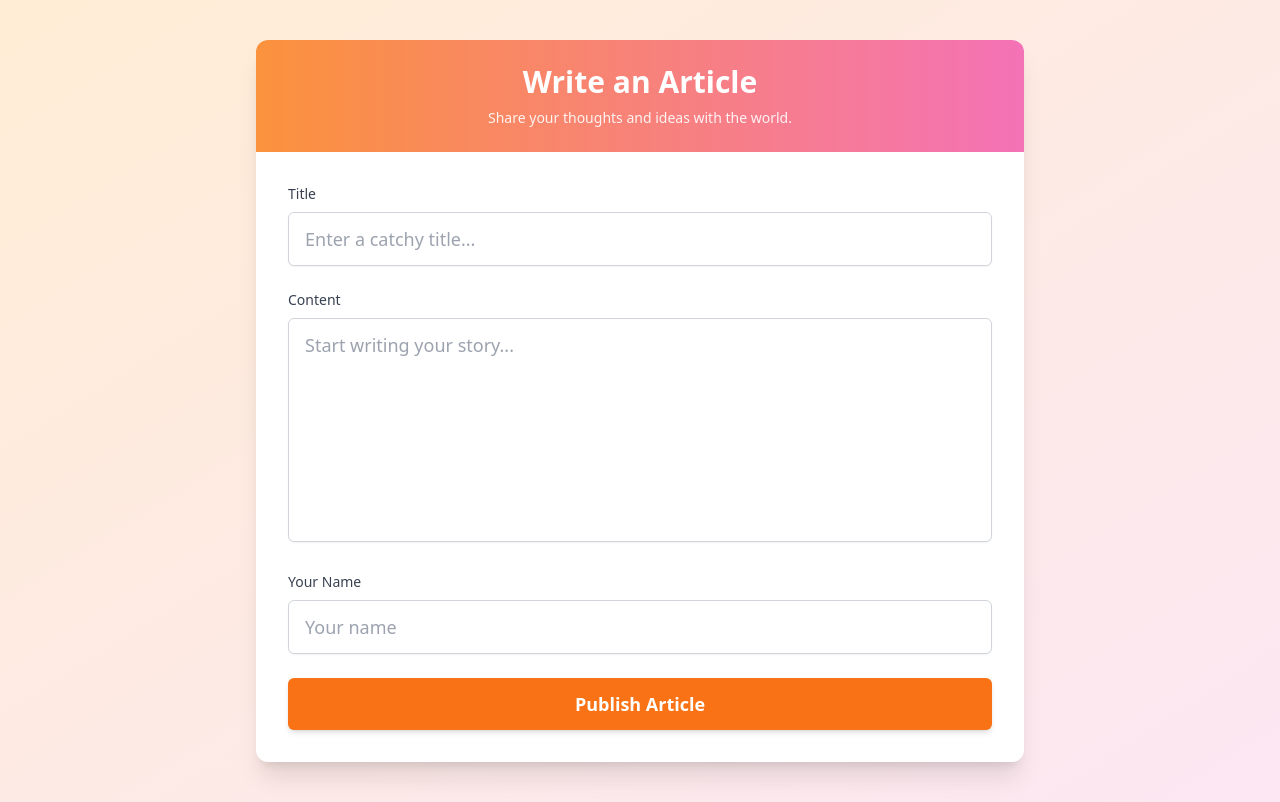
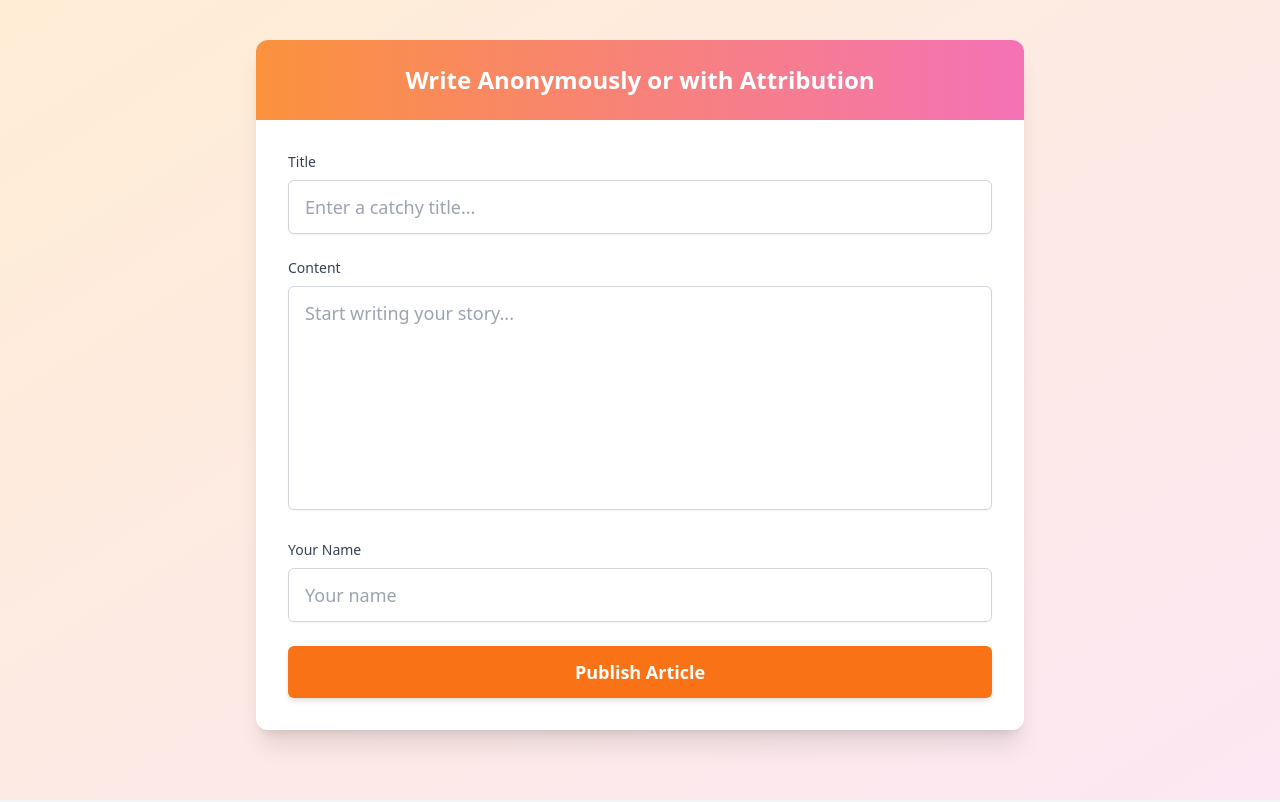
Before and after one commit to nishantb66/Community-Article, a Next.js app in the folder article-platform-frontend/: page /create in a window 1280 px wide. Built offline with nearby package versions, Linux system fonts and the light colour scheme.

Commit message:
Update page.js

```diff
--- a/article-platform-frontend/src/app/create/page.js
+++ b/article-platform-frontend/src/app/create/page.js
@@ -1,12 +1,15 @@
 "use client";
 
 import { useState } from "react";
+import { useRouter } from "next/navigation";
 
 const CreateArticle = () => {
   const [title, setTitle] = useState("");
   const [content, setContent] = useState("");
   const [author, setAuthor] = useState("");
   const [loading, setLoading] = useState(false);
+  const [notification, setNotification] = useState(false);
+  const router = useRouter();
 
   const handleSubmit = async () => {
     if (!title || !content || !author) {
@@ -30,10 +33,16 @@ const CreateArticle = () => {
       });
 
       if (response.ok) {
-        alert("Article created successfully!");
+        const data = await response.json(); // Assuming the API returns the created article object
         setTitle("");
         setContent("");
         setAuthor("");
+        setNotification(true); // Show notification
+
+        setTimeout(() => {
+          setNotification(false); // Hide notification after 3 seconds
+          router.push(`/article/${data._id}`); // Redirect to the article page
+        }, 3000);
       } else {
         alert("Failed to create article.");
       }
@@ -46,13 +55,38 @@ const CreateArticle = () => {
   };
 
   return (
-    <div className="bg-gradient-to-br from-orange-100 to-pink-100 min-h-screen py-10 px-6">
+    <div className="bg-gradient-to-br from-orange-100 to-pink-100 min-h-screen py-10 px-6 relative">
+      {/* Notification */}
+      {notification && (
+        <div className="fixed top-5 left-1/2 transform -translate-x-1/2 z-50">
+          <div className="bg-green-500 text-white py-2 px-6 rounded-lg shadow-md flex items-center">
+            <div className="mr-2 text-lg font-semibold">✔</div>
+            <span>Article published successfully!</span>
+          </div>
+          <div className="w-full bg-green-400 h-1 mt-1 relative">
+            <div
+              className="bg-green-600 h-full animate-[reverseLoader_3s_linear] absolute"
+              style={{ animation: "reverseLoader 3s linear forwards" }}
+            ></div>
+          </div>
+          <style jsx>{`
+            @keyframes reverseLoader {
+              0% {
+                width: 100%;
+              }
+              100% {
+                width: 0;
+              }
+            }
+          `}</style>
+        </div>
+      )}
+
       <div className="max-w-3xl mx-auto bg-white shadow-xl rounded-xl overflow-hidden">
         <div className="bg-gradient-to-r from-orange-400 to-pink-400 py-6 px-8 text-white">
-          <h1 className="text-3xl font-bold text-center">Write an Article</h1>
-          <p className="text-center mt-2 text-sm opacity-90">
-            Share your thoughts and ideas with the world.
-          </p>
+          <h1 className="text-2xl font-bold text-center">
+            Write Anonymously or with Attribution
+          </h1>
         </div>
         <div className="p-8">
           <div className="space-y-6">
```
